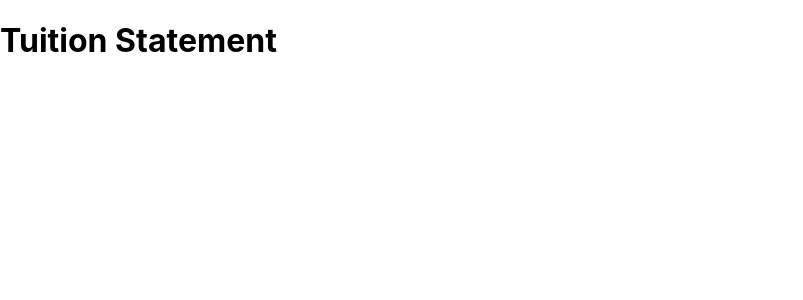
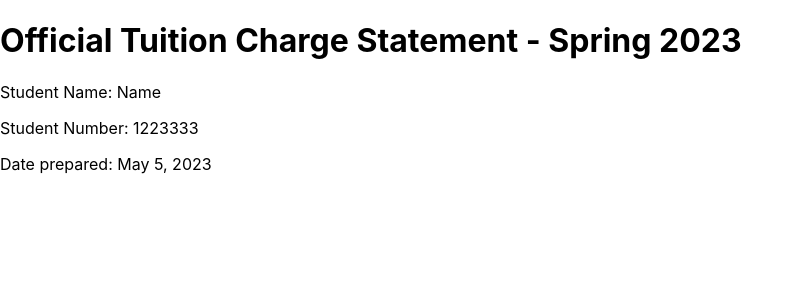
Before and after one commit to davin12345678910/CSE403_RCRSPTeam, a React (Create React App) app in the folder client-app/: page /tuition in a window 1280 px wide. Shown: the top 300 px of the page, without its empty margins (0-803 px from the left). Built offline with nearby package versions, Linux system fonts and the light colour scheme.

Commit message:
updated tuition statement page

```diff
--- a/client-app/src/TuitionStatement.js
+++ b/client-app/src/TuitionStatement.js
@@ -1,7 +1,12 @@
 const TuitionStatement = () => {
     return (
         <div>
-            <h1>Tuition Statement</h1>
+            <h1>Official Tuition Charge Statement - Spring 2023</h1>
+            <div>
+                <p> Student Name:	Name</p>
+                <p>Student Number: 1223333</p>
+                <p>Date prepared:	May 5, 2023</p>
+            </div>
         </div>
     )
 }
```
